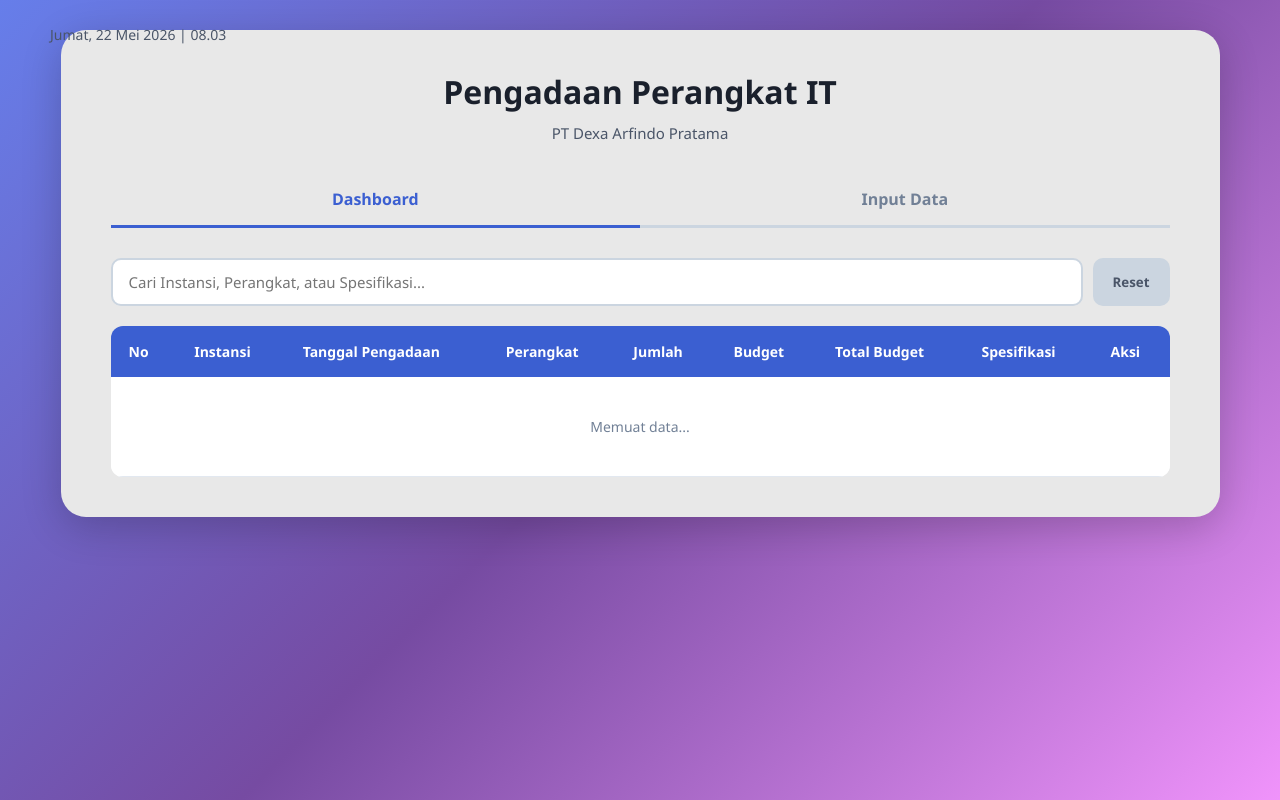
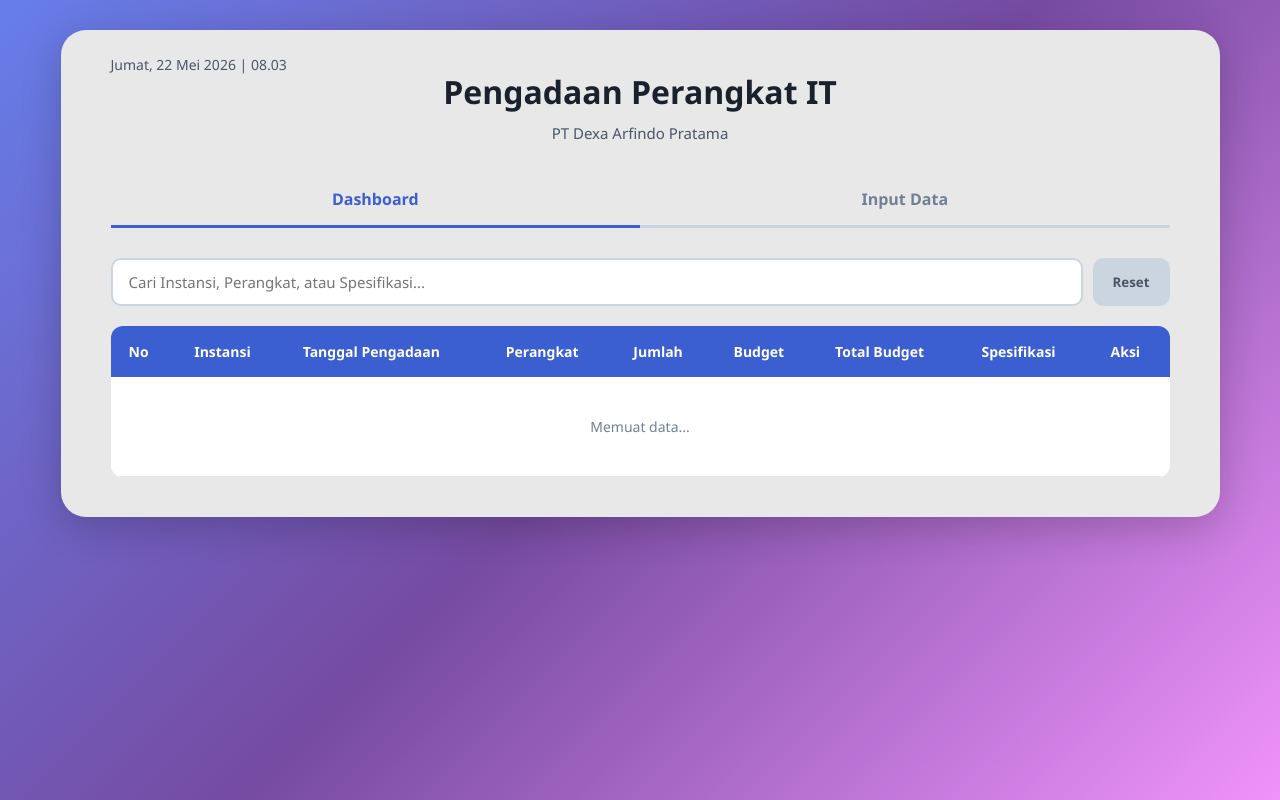
Before and after one commit to oteniiiel-art/test, a website: page index.html in a window 1280 px wide. Drawn offline with Linux system fonts and the light colour scheme.

Commit message:
Add container class for form styling

```diff
--- a/index.html
+++ b/index.html
@@ -106,7 +106,11 @@ tbody tr:hover {background: #f7fafc;}
 .loading,.empty {text-align: center; padding: 40px; color: #718096; background: white;}
 
 /* Form styles */
-.tb-date {
+.container {
+    position: relative;
+    ...
+}
+   .tb-date {
     position: absolute;
     top: 25px;
     left: 50px;
```
